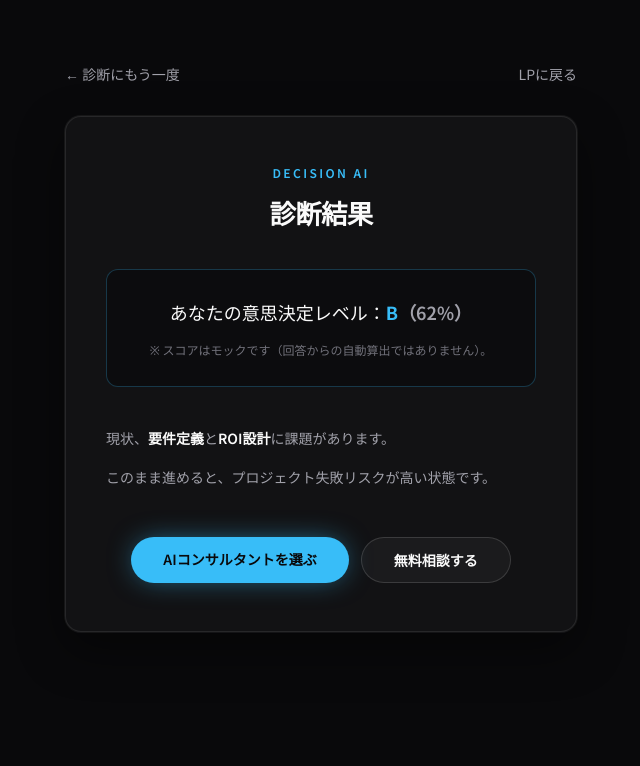
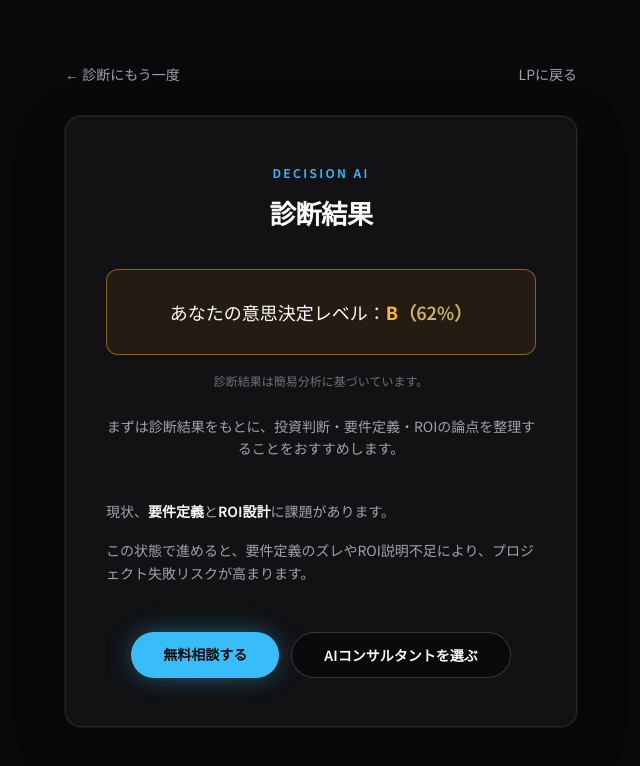
Before and after one commit to itsukisowa-boop/decision-ai-lp, a Next.js app: page /diagnosis/result in a window 1280 px wide. Shown: the top 766 px of the page, without its empty margins (319-959 px from the left). Built offline with nearby package versions, Linux system fonts and the light colour scheme.

Commit message:
improve diagnosis result cta

```diff
--- a/app/diagnosis/result/page.tsx
+++ b/app/diagnosis/result/page.tsx
@@ -4,11 +4,47 @@ import type { Metadata } from "next";
 
 export const metadata: Metadata = {
   title: "診断結果 | Decision AI",
-  description: "意思決定レベル診断の結果（モック表示）。",
+  description: "意思決定レベル診断の結果と次のアクション。",
 };
+
+/** 簡易スコア（将来は回答から算出して渡す想定） */
+const SCORE_PERCENT = 62;
+const SCORE_GRADE = "B";
+
+function scoreTierStyles(pct: number) {
+  if (pct >= 80) {
+    return {
+      border: "border-emerald-500/40",
+      bg: "bg-emerald-500/[0.07]",
+      grade: "text-emerald-400",
+      percent: "text-emerald-200/85",
+    };
+  }
+  if (pct >= 50) {
+    return {
+      border: "border-amber-400/45",
+      bg: "bg-amber-500/[0.08]",
+      grade: "text-amber-400",
+      percent: "text-amber-200/75",
+    };
+  }
+  return {
+    border: "border-red-500/45",
+    bg: "bg-red-500/[0.07]",
+    grade: "text-red-400",
+    percent: "text-red-200/80",
+  };
+}
 
 export default function DiagnosisResultPage() {
   const freeConsultHref = mailtoFor("Decision AI ｜ 無料相談");
+  const tier = scoreTierStyles(SCORE_PERCENT);
+
+  const primaryCtaClass =
+    "inline-flex justify-center rounded-full bg-da-accent px-8 py-3 text-center text-sm font-semibold text-da-bg shadow-[0_0_28px_-6px_rgba(56,189,248,0.65)] transition hover:bg-sky-300";
+
+  const secondaryCtaClass =
+    "inline-flex justify-center rounded-full border border-white/[0.18] bg-da-bg/80 px-8 py-3 text-center text-sm font-semibold text-da-fg transition hover:border-white/[0.28] hover:bg-da-bg";
 
   return (
     <div className="min-h-screen bg-da-bg px-4 py-12 text-da-fg sm:py-16">
@@ -29,16 +65,23 @@ export default function DiagnosisResultPage() {
           診断結果
         </h1>
 
-        <div className="mt-10 rounded-xl border border-da-accent/25 bg-da-bg/60 px-6 py-7 text-center">
+        <div
+          className={`mt-10 rounded-xl border px-6 py-7 text-center ${tier.border} ${tier.bg}`}
+        >
           <p className="text-base leading-snug text-da-fg sm:text-lg">
             あなたの意思決定レベル：
-            <span className="font-bold text-da-accent">B</span>
-            <span className="font-semibold text-da-fgMuted">（62%）</span>
-          </p>
-          <p className="mt-4 text-xs text-da-subtle">
-            ※ スコアはモックです（回答からの自動算出ではありません）。
+            <span className={`font-bold ${tier.grade}`}>{SCORE_GRADE}</span>
+            <span className={`font-semibold ${tier.percent}`}>（{SCORE_PERCENT}%）</span>
           </p>
         </div>
+
+        <p className="mt-4 text-center text-xs leading-relaxed text-da-subtle">
+          診断結果は簡易分析に基づいています。
+        </p>
+
+        <p className="mt-6 text-center text-sm leading-relaxed text-da-fgMuted">
+          まずは診断結果をもとに、投資判断・要件定義・ROIの論点を整理することをおすすめします。
+        </p>
 
         <div className="mt-10 space-y-4 text-sm leading-relaxed text-da-fgMuted">
           <p>
@@ -46,31 +89,24 @@ export default function DiagnosisResultPage() {
             <strong className="font-semibold text-da-fg">ROI設計</strong>
             に課題があります。
           </p>
-          <p>このまま進めると、プロジェクト失敗リスクが高い状態です。</p>
+          <p>
+            この状態で進めると、要件定義のズレやROI説明不足により、プロジェクト失敗リスクが高まります。
+          </p>
         </div>
 
-        <div className="mt-12 flex flex-col gap-3 sm:flex-row sm:justify-center">
-          <Link
-            href="/lp-a#consultant-tiers"
-            className="inline-flex justify-center rounded-full bg-da-accent px-8 py-3 text-center text-sm font-semibold text-da-bg shadow-[0_0_28px_-6px_rgba(56,189,248,0.65)] transition hover:bg-sky-300"
-          >
-            AIコンサルタントを選ぶ
-          </Link>
+        <div className="mt-12 flex flex-col gap-3 sm:flex-row sm:flex-wrap sm:justify-center">
           {freeConsultHref ? (
-            <a
-              href={freeConsultHref}
-              className="inline-flex justify-center rounded-full border border-white/[0.14] bg-white/[0.04] px-8 py-3 text-center text-sm font-semibold text-da-fg transition hover:border-da-accent/35 hover:bg-white/[0.07]"
-            >
+            <a href={freeConsultHref} className={primaryCtaClass}>
               無料相談する
             </a>
           ) : (
-            <Link
-              href="/lp-a#cta"
-              className="inline-flex justify-center rounded-full border border-white/[0.14] bg-white/[0.04] px-8 py-3 text-center text-sm font-semibold text-da-fg transition hover:border-da-accent/35 hover:bg-white/[0.07]"
-            >
+            <Link href="/lp-a#cta" className={primaryCtaClass}>
               無料相談する
             </Link>
           )}
+          <Link href="/lp-a#consultant-tiers" className={secondaryCtaClass}>
+            AIコンサルタントを選ぶ
+          </Link>
         </div>
       </main>
     </div>
```
